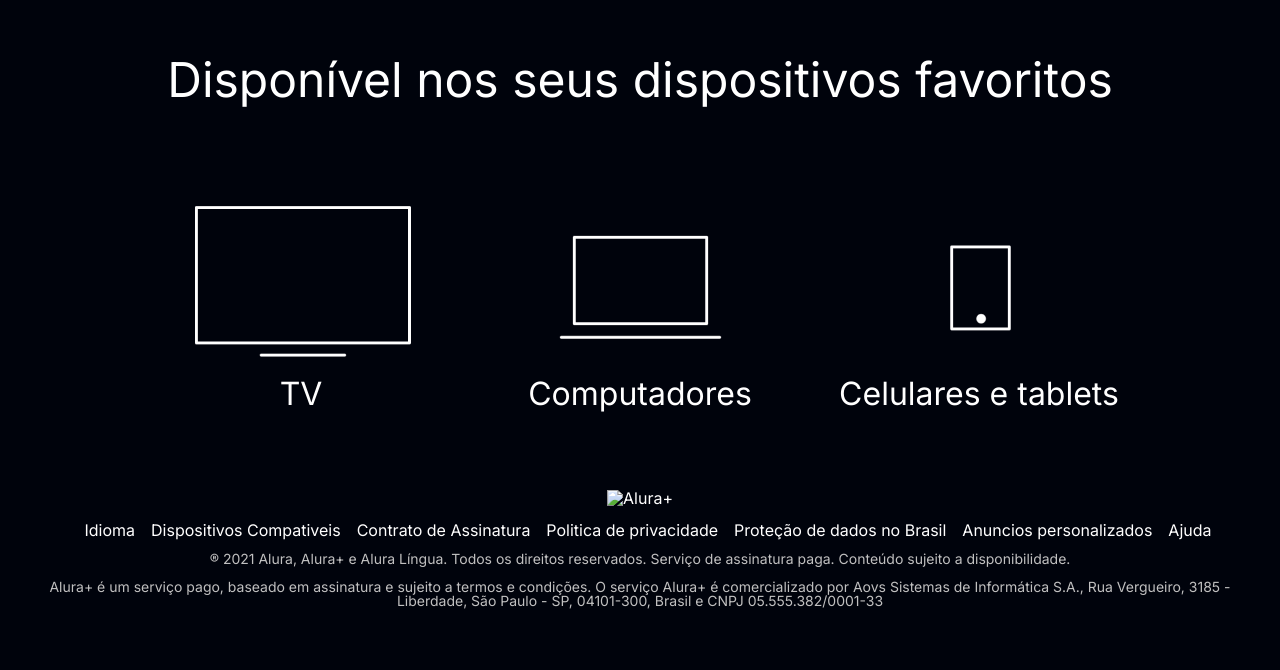
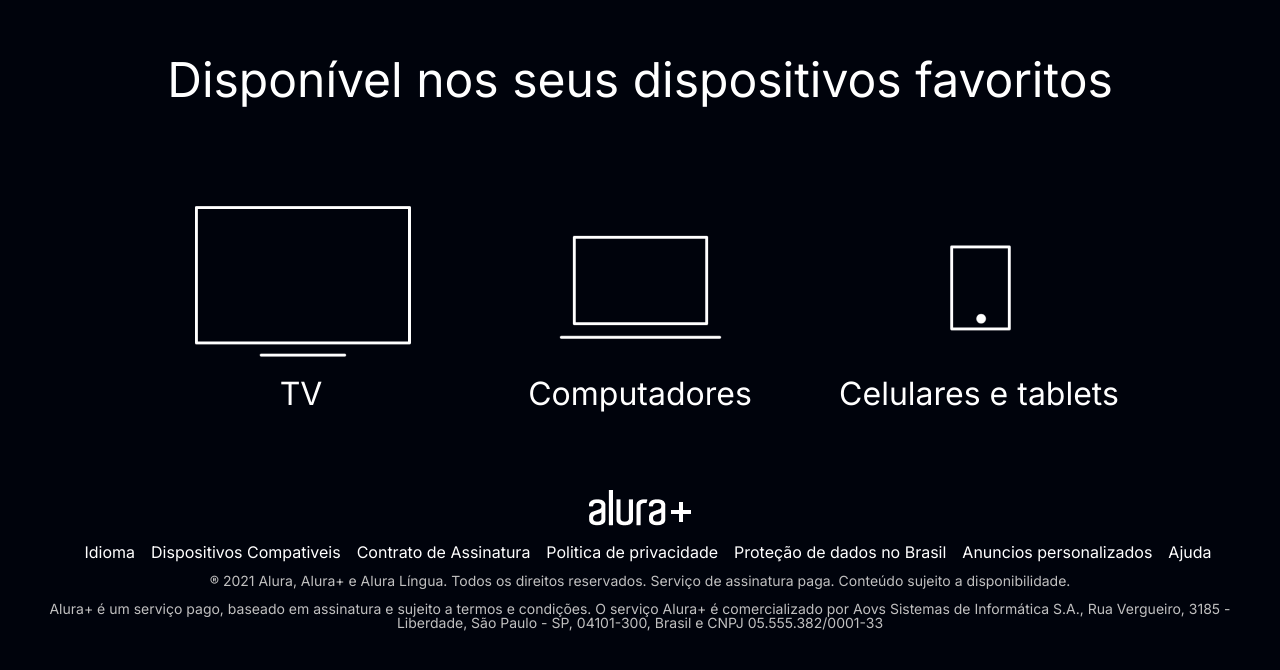
Before and after one commit to DanielPonzio/projetoaluraplus, a plain HTML site: page index.html in a window 1280 px wide. Shown: the part 3144-3814 px from the top of the page. Drawn offline with Linux system fonts and the light colour scheme; the site is published under a folder, as on GitHub Pages, so addresses that start at the root find nothing.

Commit message:
atualizando codigo da index

```diff
--- a/index.html
+++ b/index.html
@@ -74,7 +74,7 @@
     </section>
 
     <footer class="rodape">
-        <img src="/img/Logo.png" alt="Alura+" class="rodape__logo">
+        <img src="img/Logo.png" alt="Alura+" class="rodape__logo">
         <ul class="rodape__lista">
             <li class="lista__link">
                 <a href="#">Idioma</a>
```
